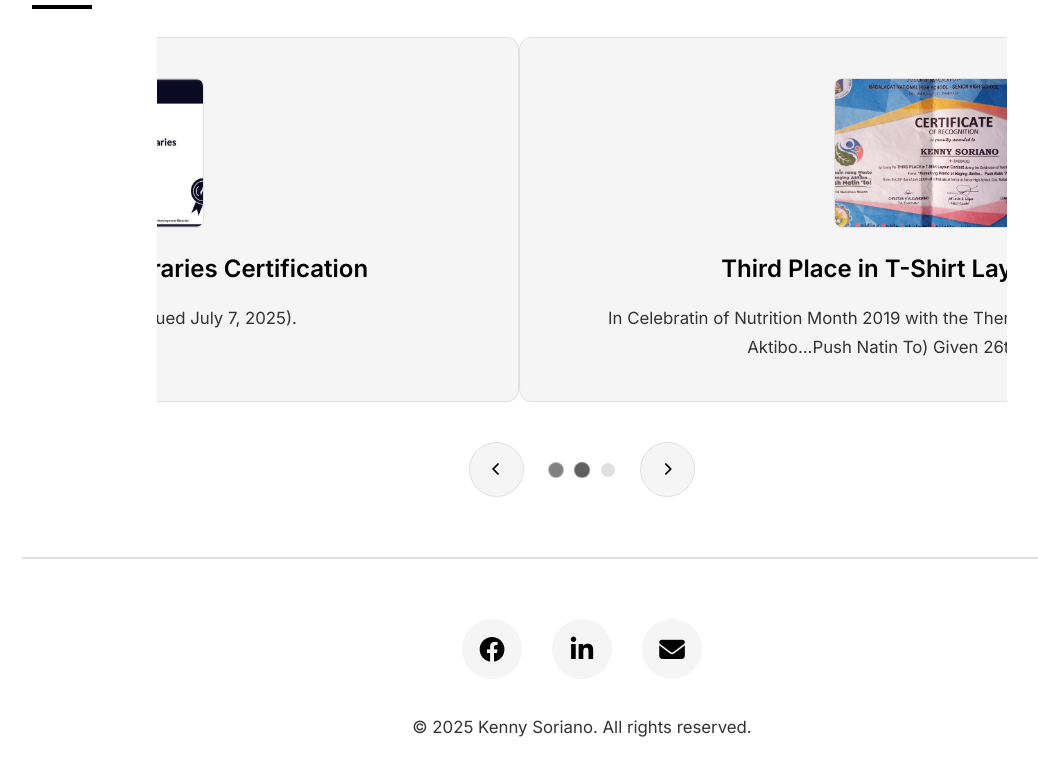
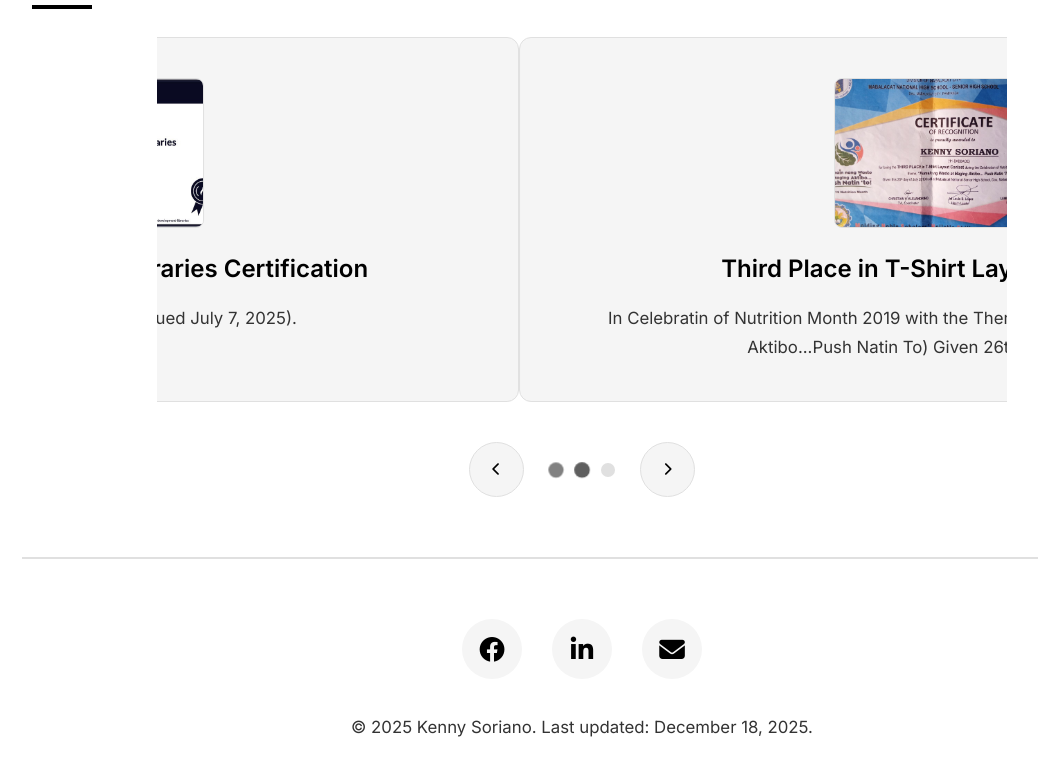
Before and after one commit to YmaxxKen/portfolio, a plain HTML site: page index.html in a window 1280 px wide. Shown: the part 4773-5548 px from the top of the page, without its empty margins (58-1096 px from the left). Drawn offline with nearby package versions, Linux system fonts and the light colour scheme; some packages are replaced by stand-ins of ours; a script that the page names is missing.

Commit message:
Dec 18 2025

```diff
--- a/index.html
+++ b/index.html
@@ -155,7 +155,7 @@
                     <i :class="social.icon"></i>
                 </a>
             </div>
-            <p class="copyright">© {{ currentYear }} {{ profile.name }}. All rights reserved.</p>
+            <p class="copyright">© {{ currentYear }} {{ profile.name }}. Last updated: December 18, 2025.</p>
         </footer>
     </div>
 
```
